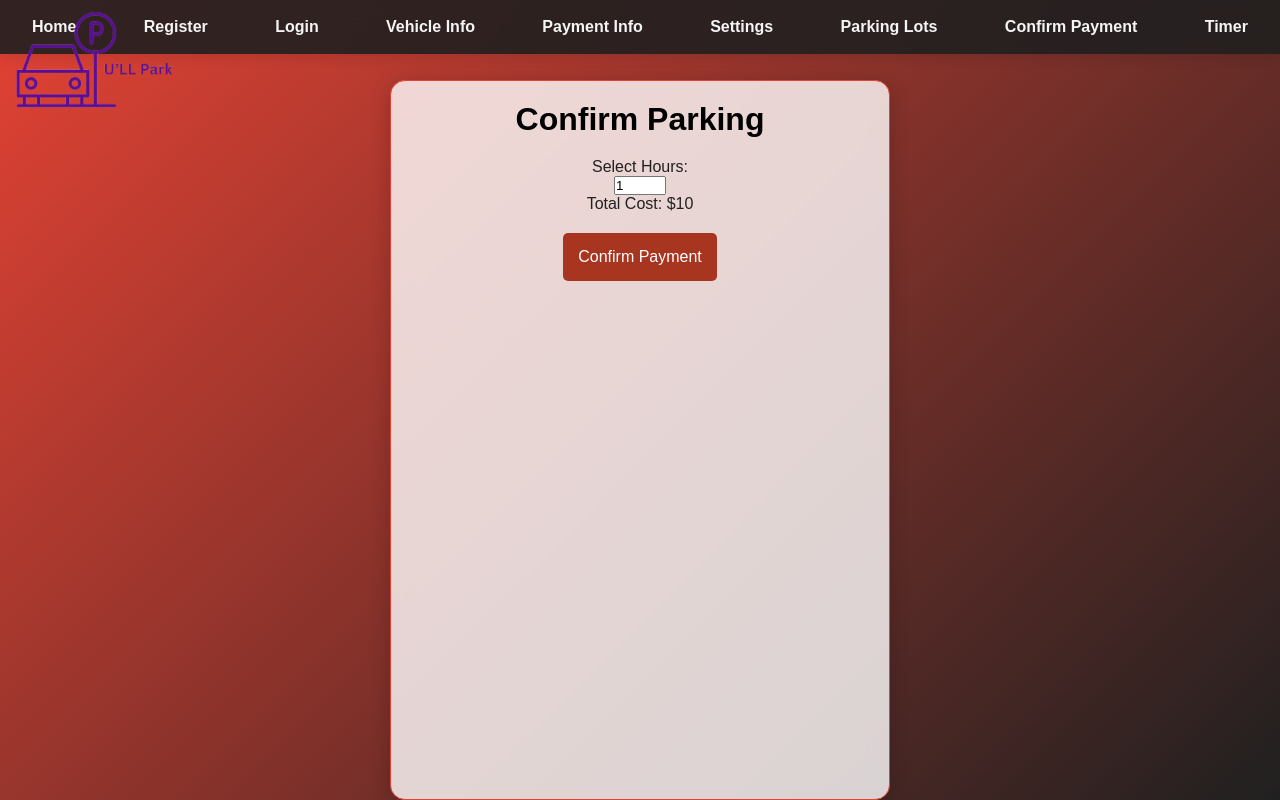
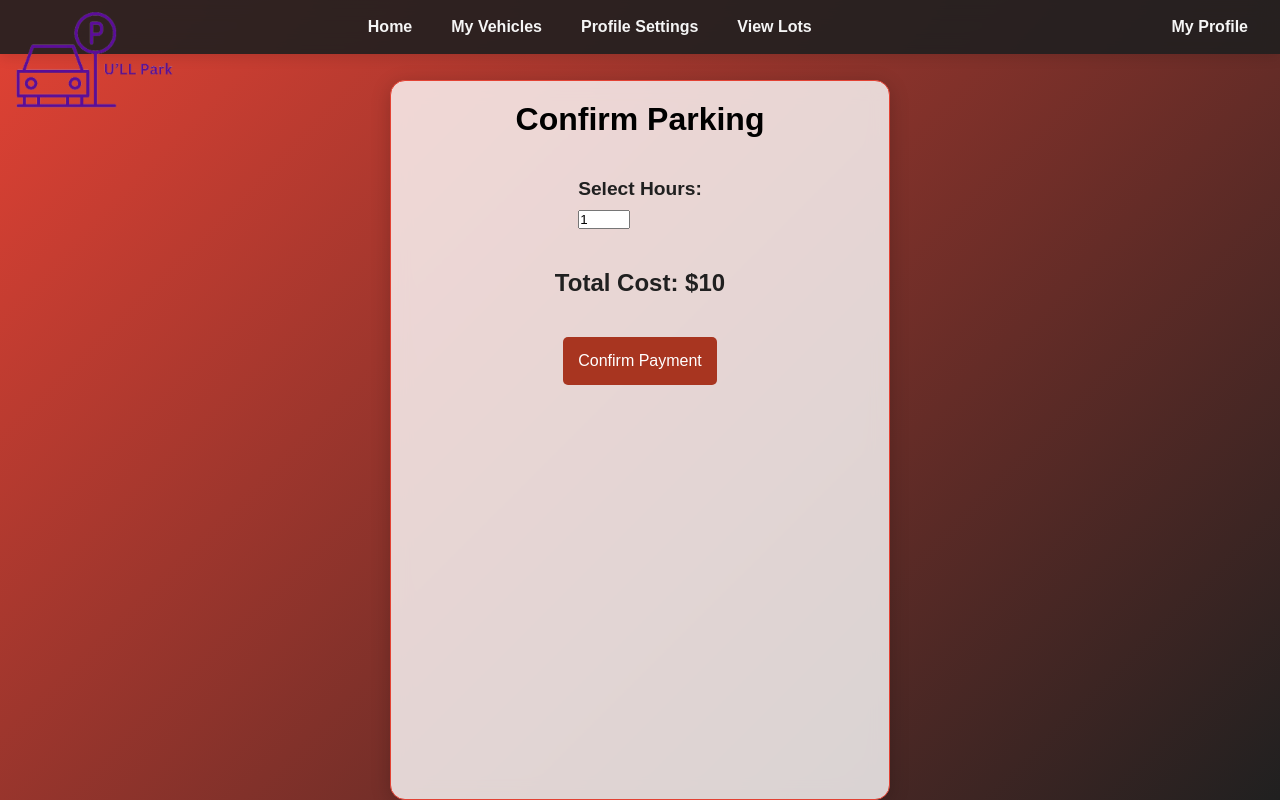
Before and after one commit to mysteRaron/Sprint3_2, a website: page views/confirm-payment.html in a window 1280 px wide. Drawn offline with Linux system fonts and the light colour scheme; no server answers; files whose address does not match are found by name.

Commit message:
Initial Changes to Payment Confirm Page

```diff
--- a/styles.css
+++ b/styles.css
@@ -240,6 +240,24 @@ button:hover, .select-lot-btn:hover, #extend-time-btn:hover {
     color: var(--primary-red);
 }
 
+/* Confirm Payment Section */
+.form-section {
+    margin: 20px 0;
+}
+
+.form-label {
+    font-size: 1.2rem;
+    font-weight: bold;
+    margin-bottom: 10px;
+    display: block;
+}
+
+.payment-summary {
+    font-size: 1.5rem;
+    font-weight: bold;
+    margin: 20px 0;
+}
+
 /* Hide old bottom navigation */
 #bottom-nav {
     display: none;
--- a/views/confirm-payment.html
+++ b/views/confirm-payment.html
@@ -9,15 +9,15 @@
 <body>
     <!-- Navigation Bar -->
     <div id="top-nav">
-        <a href="/" class="nav-btn">Home</a>
-        <a href="/register" class="nav-btn">Register</a>
-        <a href="/login" class="nav-btn">Login</a>
-        <a href="/vehicle" class="nav-btn">Vehicle Info</a>
-        <a href="/paymentInfo" class="nav-btn">Payment Info</a>
-        <a href="/settings" class="nav-btn">Settings</a>
-        <a href="/parking-lots" class="nav-btn">Parking Lots</a>
-        <a href="/confirm-payment" class="nav-btn">Confirm Payment</a>
-        <a href="/timer" class="nav-btn">Timer</a>
+        <div class="nav-center">
+            <a href="/" class="nav-btn">Home</a>
+            <a href="/vehicle" class="nav-btn">My Vehicles</a>
+            <a href="/settings" class="nav-btn">Profile Settings</a>
+            <a href="/parking-lots" class="nav-btn">View Lots</a>
+        </div>
+        <div class="profile-section">
+            <a href="/profile" class="profile-link">My Profile</a>
+        </div>
     </div>
 
     <div id="logo-container">
@@ -25,11 +25,15 @@
     </div>
     <div class="page" id="confirm-payment-page">
         <h1>Confirm Parking</h1>
-        <label for="hours">Select Hours:</label>
-        <input type="number" id="hours" name="hours" min="1" max="24" value="1">
+        <div class="form-section">
+            <label for="hours" class="form-label">Select Hours:</label>
+            <input type="number" id="hours" name="hours" min="1" max="24" value="1" class="form select">
+        </div>
 
-        <p>Total Cost: $<span id="total-cost">10</span></p>
-        <button id="confirm-payment-btn">Confirm Payment</button>
+        <div class="payment-summary">
+            <p>Total Cost: $<span id="total-cost">10</span></p>
+        </div>
+        <button id="confirm-payment-btn" class="button">Confirm Payment</button>
     </div>
     <script src="/app.js"></script>
 </body>
```
